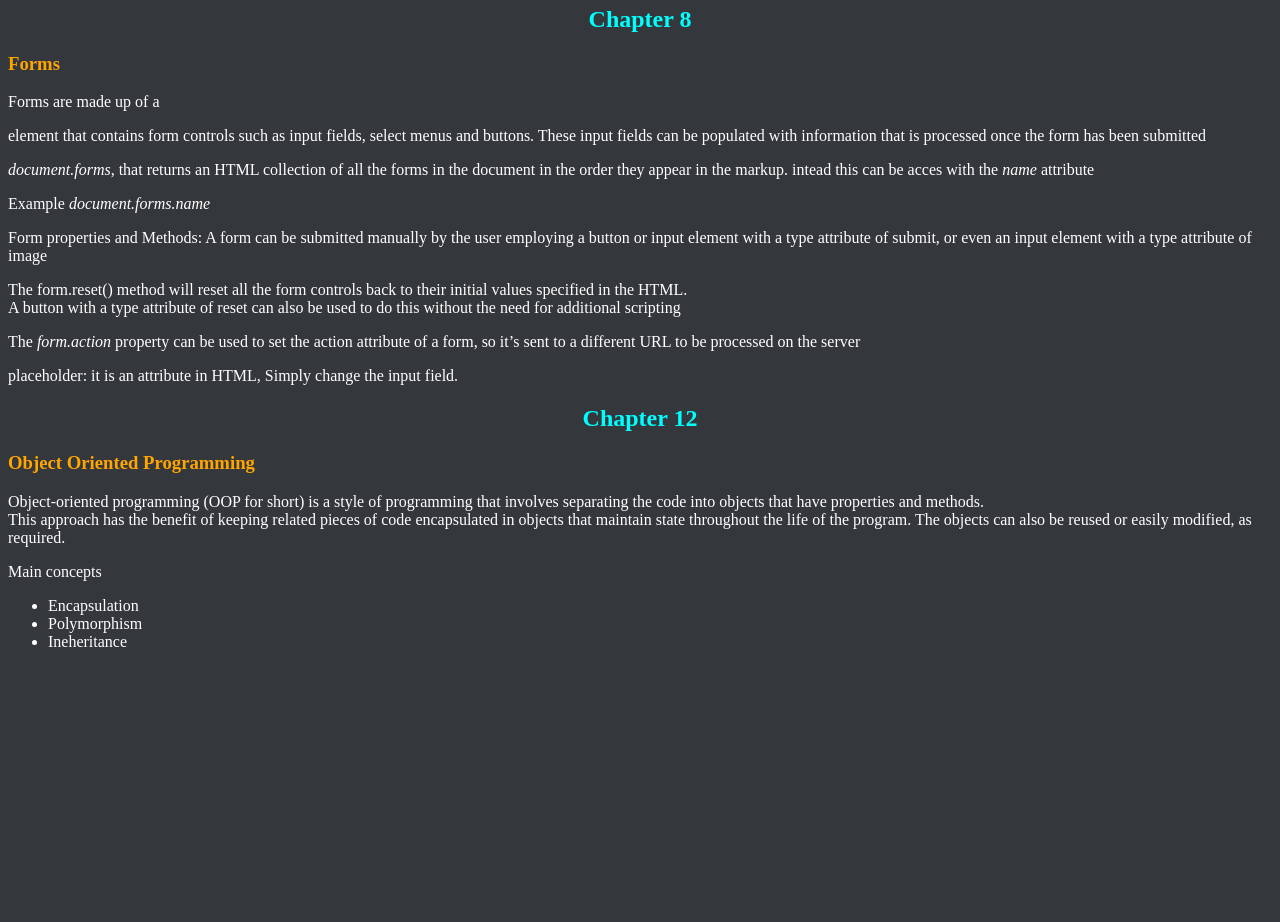
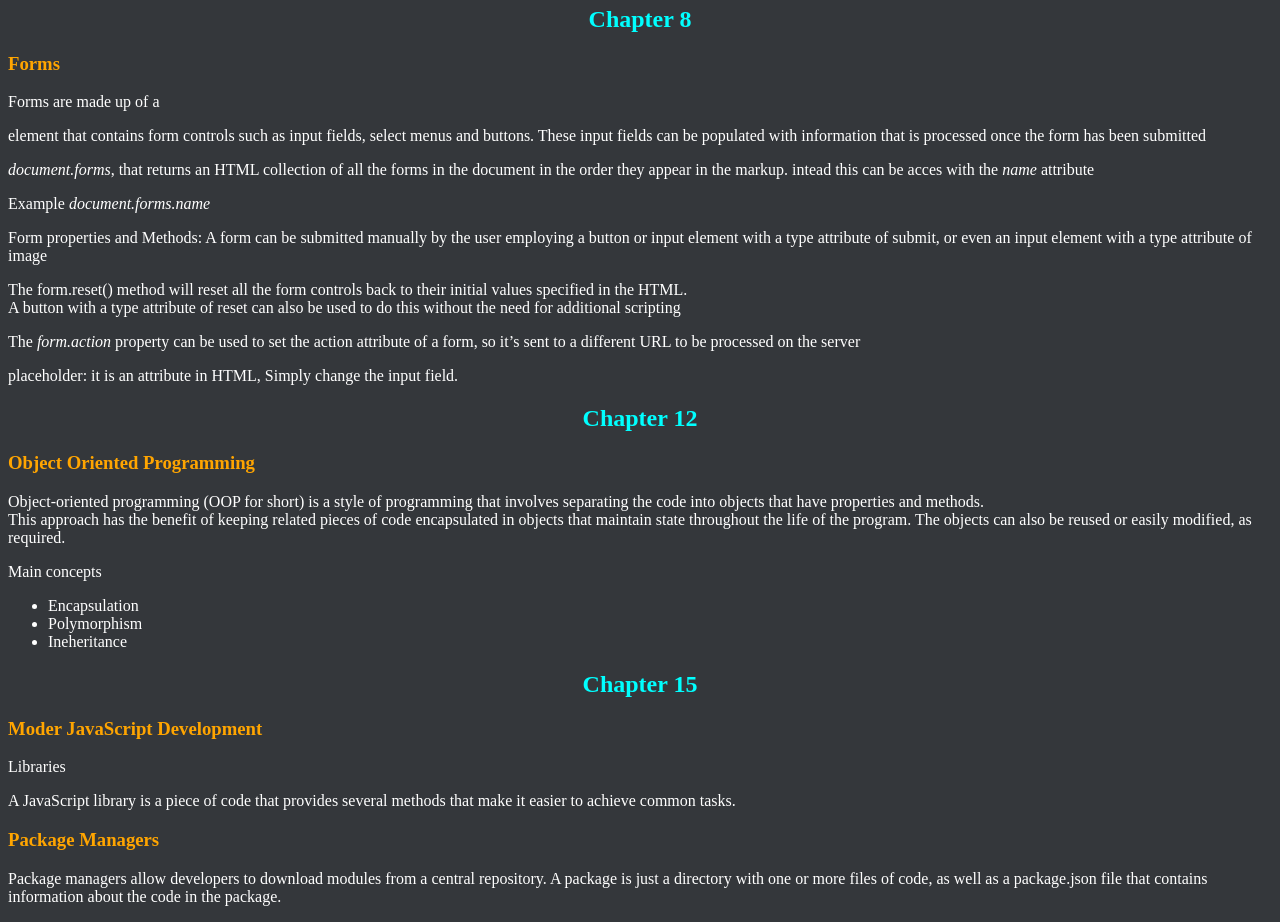
Before and after one commit to marcosamos/WDD-330, a plain HTML site: page week4/notes.html in a window 1280 px wide. Shown: the part 95-1017 px from the top of the page. Before the commit the page ends 800 px from the top, so only its background shows below. Drawn offline with Linux system fonts and the light colour scheme.

Commit message:
added more in notes

```diff
--- a/week4/notes.html
+++ b/week4/notes.html
@@ -30,6 +30,13 @@
     <li>Ineheritance</li>
     </ul>
 
+    <h2>Chapter 15</h2>
+
+    <h3>Moder JavaScript Development</h3>
+    <p>Libraries</p>
+    <p>A JavaScript library is a piece of code that provides several methods that make it easier to achieve common tasks. </p>
+    <h3>Package Managers</h3>
+    <p>Package managers allow developers to download modules from a central repository. A package is just a directory with one or more files of code, as well as a package.json file that contains information about the code in the package. </p>
 
 </body>
 </html>
```
